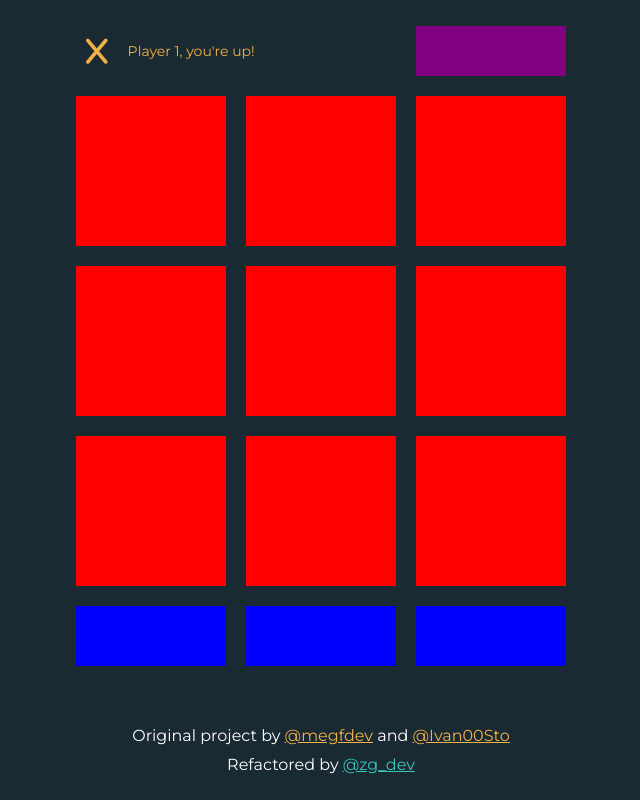
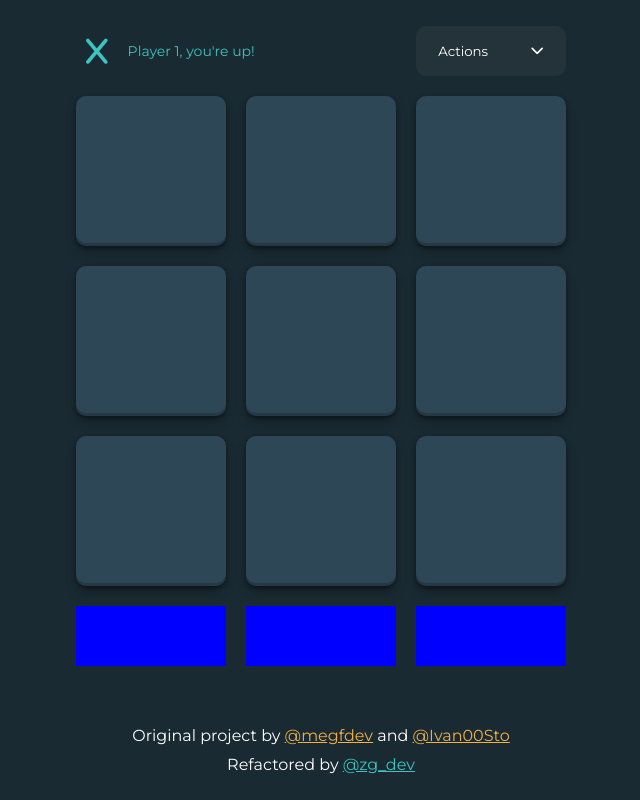
Before and after one commit to ahnafjohari/tic_tac_toe, a plain HTML site: page vanilla-build/index.html in a window 1280 px wide. Shown: the whole page, without its empty margins (319-959 px from the left). Drawn offline with Linux system fonts and the light colour scheme.

Commit message:
tic_tac_toe: Add more styling to the layout

```diff
--- a/vanilla-build/css/index.css
+++ b/vanilla-build/css/index.css
@@ -30,6 +30,34 @@ body {
     flex-direction: column;
     justify-content: center;
     align-items: center;
+}
+
+/* Shared utility classes */
+
+button:hover {
+    cursor: pointer;
+    opacity: 90%;
+}
+
+.hidden {
+    display: none !important;
+}
+
+.yellow {
+    color: var(--yellow);
+}
+
+.turquoise {
+    color: var(--turquoise);
+}
+
+.shadow {
+    box-shadow: rgba(0, 0, 0, 0.4) 0px 2px 4px,
+        rgba(0, 0, 0, 0.3) 0px 7px 13px -3px, rgba(0, 0, 0, 0.2) 0px -3px 0px inset;
+}
+
+.border {
+    border: 1px solid rgba(211, 211, 211, 0.4) !important;
 }
 
 .grid {
@@ -93,8 +121,63 @@ body {
     animation: 0.6s ease-in-out turn-icon-animation;
 }
 
+
+/* Menu styles */
+
+.menu {
+    position: relative;
+}
+
+.menu-btn {
+    width: 100%;
+    height: 100%;
+    display: flex;
+    justify-content: space-around;
+    align-items: center;
+    border-radius: 10px;
+    color: white;
+    background-color: rgba(211, 211, 211, 0.05);
+    border: 1px solid transparent;
+}
+
+.menu-btn:focus,
+.menu-btn:hover {
+    background-color: rgba(211, 211, 211, 0.07);
+}
+
+.items {
+    position: absolute;
+    z-index: 10;
+    top: 60px;
+    right: 0;
+    background-color: #203139;
+    border-radius: 2px;
+    padding: 10px;
+}
+
+.items button {
+    background-color: transparent;
+    padding: 8px;
+    color: white;
+}
+
+.items button:hover {
+    text-decoration: underline;
+    cursor: pointer;
+}
+
 .square {
-    background-color: red;
+    background-color: var(--gray);
+    border-radius: 10px;
+    display: flex;
+    justify-content: center;
+    align-items: center;
+    font-size: 3rem;
+}
+
+.square:hover {
+    cursor: pointer;
+    opacity: 90%;
 }
 
 .score {
--- a/vanilla-build/index.html
+++ b/vanilla-build/index.html
@@ -12,20 +12,37 @@
 <body>
     <main>
         <div class="grid">
+            <!-- Turn indicator -->
             <div class="turn">
                 <i class="fa-solid fa-x turquoise"></i>
                 <p class="turquoise">Player 1, you're up!</p>
             </div>
-            <div class="actions"></div>
-            <div class="square"></div>
-            <div class="square"></div>
-            <div class="square"></div>
-            <div class="square"></div>
-            <div class="square"></div>
-            <div class="square"></div>
-            <div class="square"></div>
-            <div class="square"></div>
-            <div class="square"></div>
+
+            <!-- Dropdown menu -->
+            <div class="menu" data-id="menu">
+                <button class="menu-btn" data-id="menu-btn">
+                    Actions
+                    <i class="fa-solid fa-chevron-down"></i>
+                </button>
+
+                <div class="items border hidden" data-id="menu-items">
+                    <button data-id="reset-btn">Reset</button>
+                    <button data-id="new-round-btn">New Round</button>
+                </div>
+            </div>
+
+            <!-- Game board -->
+            <div class="square shadow"></div>
+            <div class="square shadow"></div>
+            <div class="square shadow"></div>
+            <div class="square shadow"></div>
+            <div class="square shadow"></div>
+            <div class="square shadow"></div>
+            <div class="square shadow"></div>
+            <div class="square shadow"></div>
+            <div class="square shadow"></div>
+
+            <!-- Score board -->
             <div class="score"></div>
             <div class="score"></div>
             <div class="score"></div>
```
